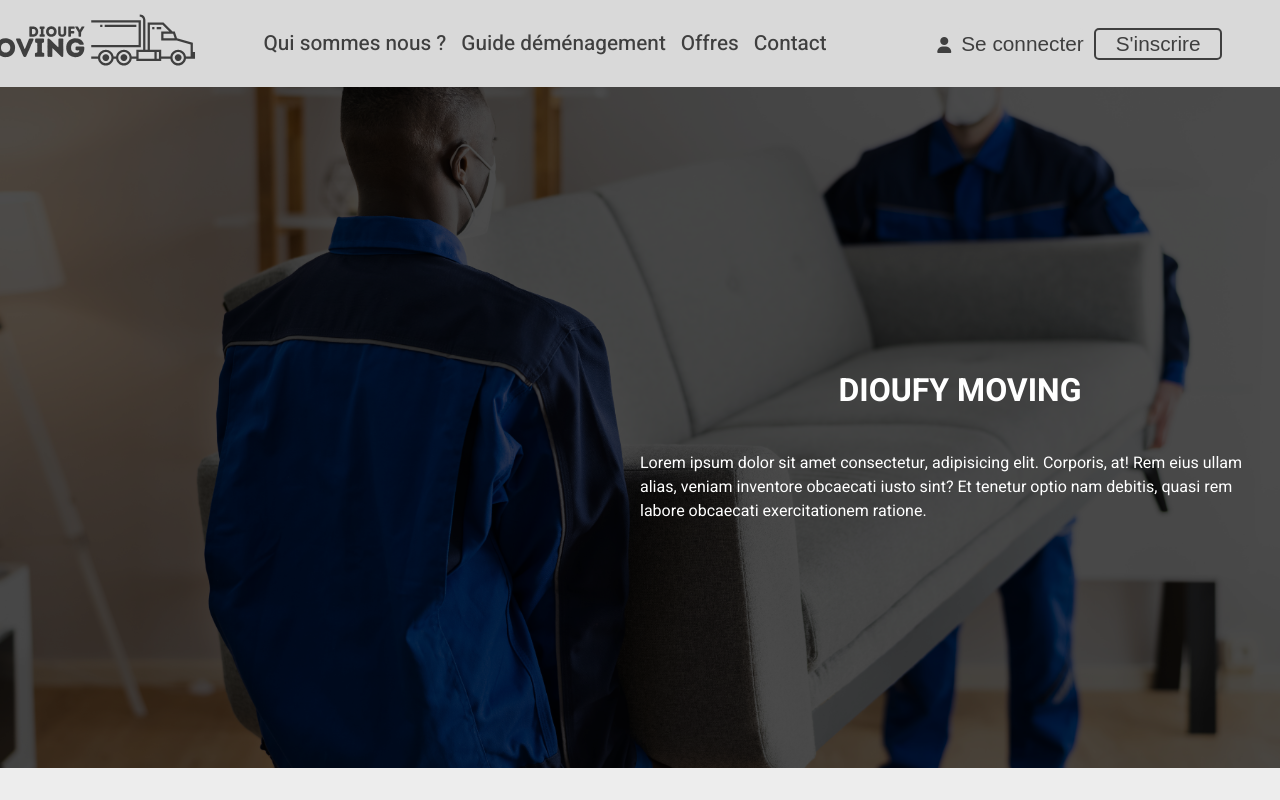
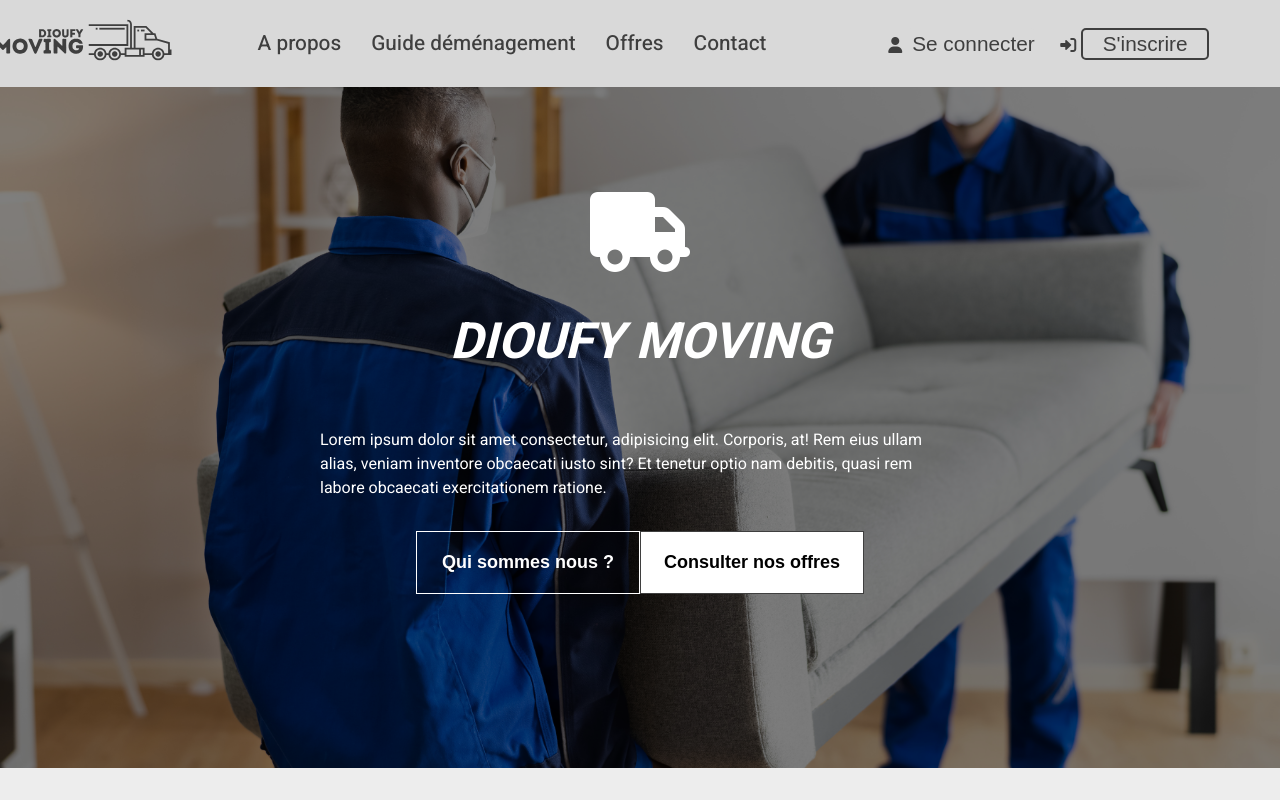
Before and after one commit to jkdGMC/dioufy-moving, a React (Create React App) app in the folder dioufy-moving-client/: page / in a window 1280 px wide. Built offline with nearby package versions, Linux system fonts and the light colour scheme.

Commit message:
Updating Header and Navbar components

```diff
--- a/dioufy-moving-client/package.json
+++ b/dioufy-moving-client/package.json
@@ -6,6 +6,7 @@
     "@testing-library/jest-dom": "^5.16.5",
     "@testing-library/react": "^13.4.0",
     "@testing-library/user-event": "^13.5.0",
+    "framer-motion": "^7.5.1",
     "react": "^18.2.0",
     "react-dom": "^18.2.0",
     "react-scripts": "5.0.1",
--- a/dioufy-moving-client/src/Components/Header/Header.css
+++ b/dioufy-moving-client/src/Components/Header/Header.css
@@ -1,13 +1,13 @@
 .header{
     position: relative;
     display: flex;
-    justify-content: right;
+    justify-content: center;
     width: 100%;
     height: 768px;
     background-image: url('../../assets/images/header-img.png');
     background-repeat: no-repeat;
     background-size: cover;
-    box-shadow: inset 0 0 0 1000px rgba(0,0,0,.7);
+    box-shadow: inset 0 0 0 1000px rgba(0,0,0,.5);
 }
 
 .header-desc{
@@ -16,11 +16,55 @@
     color: white;
 }
 
+.header-image{
+    display: flex;
+    flex-direction: column;
+}
+
+.header-image .truck-icon{
+    font-size: 5em;
+    text-align: center;
+}
+
+.header-image h1{
+    font-size: 50px;
+    font-style: italic;
+}
+
 .header-desc-container{
     position: absolute;
-    top: 45%;
+    top: 25%;
     display: flex;
     flex-direction: column;
     justify-content: center;
     align-items: center;
 }
+
+.header-btn-container {
+    position: relative;
+    width: 70%;
+    display: flex;
+    justify-content: space-around;
+    margin-top: 15px;
+}
+
+.header-btn-container input{
+    cursor: pointer;
+    width: 15rem;
+    height: 3.5em;
+    border: none;
+    background-color: rgb(255, 255, 255);
+    color: black;
+    font-weight: bold;
+    font-size: 18px;
+}
+
+.header-btn-container .header-qsn-btn{
+    background-color: transparent;
+    border: 1px solid white;
+    color: white;
+}
+
+.header-btn-container .header-cno-btn{
+    border: 1px solid #3f3f3f;
+}
--- a/dioufy-moving-client/src/Components/Header/Header.js
+++ b/dioufy-moving-client/src/Components/Header/Header.js
@@ -3,22 +3,28 @@ import './Header.css'
 import Navbar from '../Navbar/Navbar'
 
 const Header = () => {
+
   return (
     <div className='header'>
-    <Navbar />
+      <Navbar />
       <div className="header-desc">
         <div className="header-desc-container">
           <div className="header-image">
+            <i className="fa-sharp fa-solid fa-truck truck-icon"></i>
             <h1>DIOUFY MOVING</h1>
           </div>
           <div className="header-txt">
             <p>Lorem ipsum dolor sit amet consectetur, adipisicing elit. Corporis, at! Rem eius ullam alias, veniam inventore obcaecati iusto sint? Et tenetur optio nam debitis, quasi rem labore obcaecati exercitationem ratione.</p>
           </div>
+          <div className="header-btn-container">
+            <input type="button" className='btn header-qsn-btn' value="Qui sommes nous ?"/>
+            <input type="button" className='btn header-cno-btn' value="Consulter nos offres"/>
+          </div>
+
         </div>
       </div>
-
     </div>
   )
 }
 
-export default Header
+export default Header;
--- a/dioufy-moving-client/src/Components/Navbar/Navbar.css
+++ b/dioufy-moving-client/src/Components/Navbar/Navbar.css
@@ -17,7 +17,7 @@
 
 .logo-container img{
     width: 80px;
-    transform: scale(5);
+    transform: scale(4);
 }
 
 .navbar ul{
@@ -31,7 +31,7 @@
     font-size: 1.3em;
     font-weight: 500;
     color: #3f3f3f;
-    margin-right: 15px;
+    margin-right: 30px;
 }
 
 .navbar ul li::after{
@@ -42,7 +42,7 @@
     top: 20px;
     left: 0;
     bottom: 0;
-    background-color: #3f3f3f;
+    background-color: black;
     margin-top: 15px;
     transform: scale(0,1);
 }
@@ -70,7 +70,7 @@
     font-size: 1.3em;
     font-weight: 500;
     background-color: #d9d9d9;
-    margin-right: 10px;
+    margin-right: 25px;
 }
 
 .login-btn{
--- a/dioufy-moving-client/src/Components/Navbar/Navbar.js
+++ b/dioufy-moving-client/src/Components/Navbar/Navbar.js
@@ -11,7 +11,7 @@ const Navbar = () => {
 
     const routes = [
         {
-            name: "Qui sommes nous ?",
+            name: "A propos",
             path: "#"
         },
         {
@@ -47,6 +47,7 @@ const Navbar = () => {
                     <input className='login-btn' type="button" value='Se connecter'/>
                 </div>
                 <div className="signup-container-btn">
+                    <i class="fa-solid fa-right-to-bracket"></i>
                     <input className='signup-btn' type="button" value="S'inscrire"/>
                 </div>
             </div>
```
Also changed, not shown: 1 other file (tests, documents, lock files or other folders).
